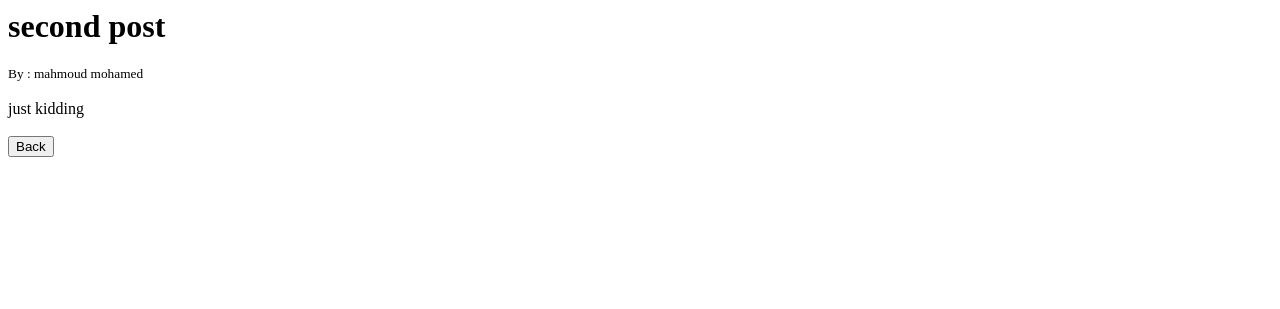
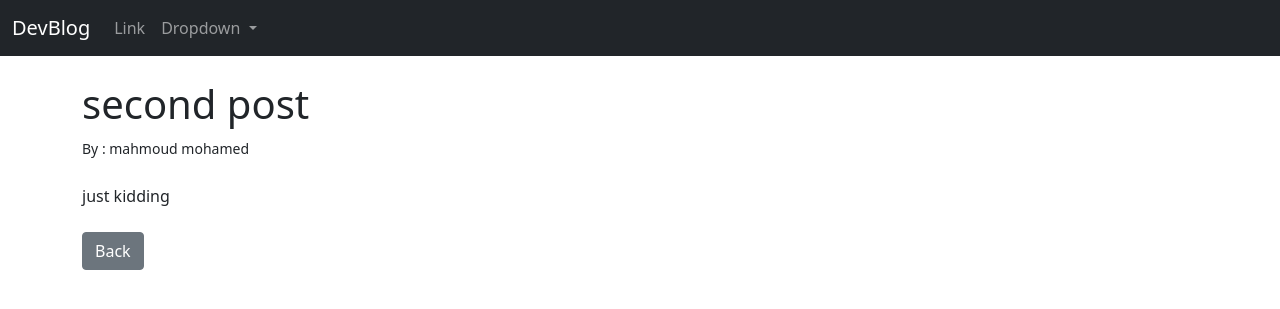
Before and after one commit to Duck-the-dev/blog, a Django app: page /post/2 in a window 1280 px wide. Shown: the top 309 px of the page. Run offline with Django 4.2, Linux system fonts and the light colour scheme; data comes from the database, SQL or seed files in the repository; both versions use the stored data as it was after the commit.

Commit message:
add bootstrap and base.html

```diff
--- a/home/models.py
+++ b/home/models.py
@@ -7,6 +7,7 @@ from django.contrib.auth.models import User
 
 class Post(models.Model):
     title = models.CharField(max_length=120)
+    title_tag = models.CharField(max_length=120, default='DevBlog')
     author = models.ForeignKey(User, on_delete=models.CASCADE)
     body = models.TextField()
 
--- a/home/templates/home/post_detail.html
+++ b/home/templates/home/post_detail.html
@@ -1,7 +1,16 @@
-<h1>{{post.title}} </h1>
-<small>By : {{post.author.first_name}} {{post.author.last_name}}</small><br><br>
+{% extends 'base.html' %}
+
+{% block title %}
+    {{post.title_tag}}
+{% endblock title %}
+
+{% block base %}
+<h1>{{post.title}}</h1>
+<small>By : {{post.author.first_name}} {{post.author.last_name}}</small
+><br /><br />
 {{post.body}}
 
-<br>
-<br>
-<a href="{%url 'home'%}"> <Button>Back</Button></a>
+<br />
+<br />
+<a href="{%url 'home'%}"> <button type="button" class="btn btn-secondary">Back</button></a>
+{% endblock base %}
--- /dev/null
+++ b/templates/BASE.html
@@ -0,0 +1,67 @@
+<!doctype html>
+<html lang="en">
+  <head>
+    <!-- Required meta tags -->
+    <meta charset="utf-8">
+    <meta name="viewport" content="width=device-width, initial-scale=1">
+
+    <!-- Bootstrap CSS -->
+    <link href="https://cdn.jsdelivr.net/npm/bootstrap@5.1.3/dist/css/bootstrap.min.css" rel="stylesheet" integrity="sha384-1BmE4kWBq78iYhFldvKuhfTAU6auU8tT94WrHftjDbrCEXSU1oBoqyl2QvZ6jIW3" crossorigin="anonymous">
+
+    <title>
+        {% block title %}
+            DevBlog
+        {% endblock title %}
+    </title>
+  </head>
+  <body>
+
+    <nav>
+        <nav class="navbar navbar-expand-lg navbar-dark bg-dark">
+            <div class="container-fluid">
+              <a class="navbar-brand" href="{%url 'home'%}">DevBlog</a>
+              <button class="navbar-toggler" type="button" data-bs-toggle="collapse" data-bs-target="#navbarSupportedContent" aria-controls="navbarSupportedContent" aria-expanded="false" aria-label="Toggle navigation">
+                <span class="navbar-toggler-icon"></span>
+              </button>
+              <div class="collapse navbar-collapse" id="navbarSupportedContent">
+                <ul class="navbar-nav me-auto mb-2 mb-lg-0">
+                  <li class="nav-item">
+                    <a class="nav-link" href="#">Link</a>
+                  </li>
+                  <li class="nav-item dropdown">
+                    <a class="nav-link dropdown-toggle" href="#" id="navbarDropdown" role="button" data-bs-toggle="dropdown" aria-expanded="false">
+                      Dropdown
+                    </a>
+                    <ul class="dropdown-menu" aria-labelledby="navbarDropdown">
+                      <li><a class="dropdown-item" href="#">Action</a></li>
+                      <li><a class="dropdown-item" href="#">Another action</a></li>
+                      <li><hr class="dropdown-divider"></li>
+                      <li><a class="dropdown-item" href="#">Something else here</a></li>
+                    </ul>
+                  </li>
+                </ul>
+              </div>
+            </div>
+          </nav>
+    </nav>
+    <br>
+    <div class= 'container'>
+    {% block base %}
+
+    {% endblock base %}
+</div>
+
+
+
+    <!-- Optional JavaScript; choose one of the two! -->
+
+    <!-- Option 1: Bootstrap Bundle with Popper -->
+    <script src="https://cdn.jsdelivr.net/npm/bootstrap@5.1.3/dist/js/bootstrap.bundle.min.js" integrity="sha384-ka7Sk0Gln4gmtz2MlQnikT1wXgYsOg+OMhuP+IlRH9sENBO0LRn5q+8nbTov4+1p" crossorigin="anonymous"></script>
+
+    <!-- Option 2: Separate Popper and Bootstrap JS -->
+    <!--
+    <script src="https://cdn.jsdelivr.net/npm/@popperjs/core@2.10.2/dist/umd/popper.min.js" integrity="sha384-7+zCNj/IqJ95wo16oMtfsKbZ9ccEh31eOz1HGyDuCQ6wgnyJNSYdrPa03rtR1zdB" crossorigin="anonymous"></script>
+    <script src="https://cdn.jsdelivr.net/npm/bootstrap@5.1.3/dist/js/bootstrap.min.js" integrity="sha384-QJHtvGhmr9XOIpI6YVutG+2QOK9T+ZnN4kzFN1RtK3zEFEIsxhlmWl5/YESvpZ13" crossorigin="anonymous"></script>
+    -->
+  </body>
+</html>
```
Also changed, not shown: home/templates/home/home.html (+5 -13 lines), db.sqlite3, home/migrations/0002_post_title_tag.py (added).
